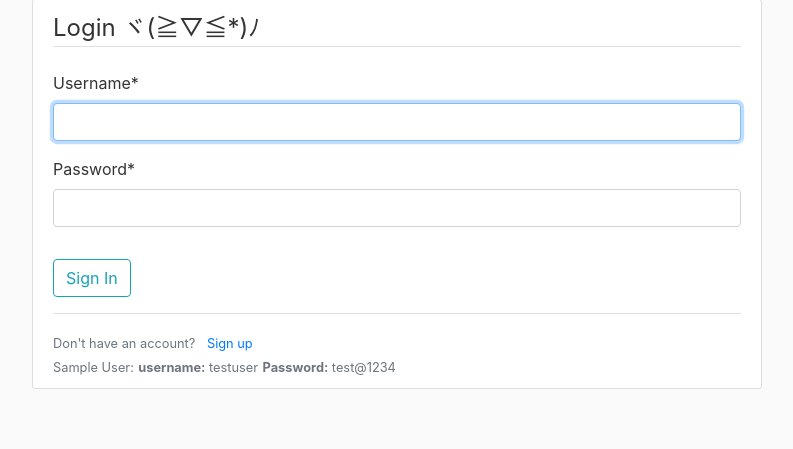
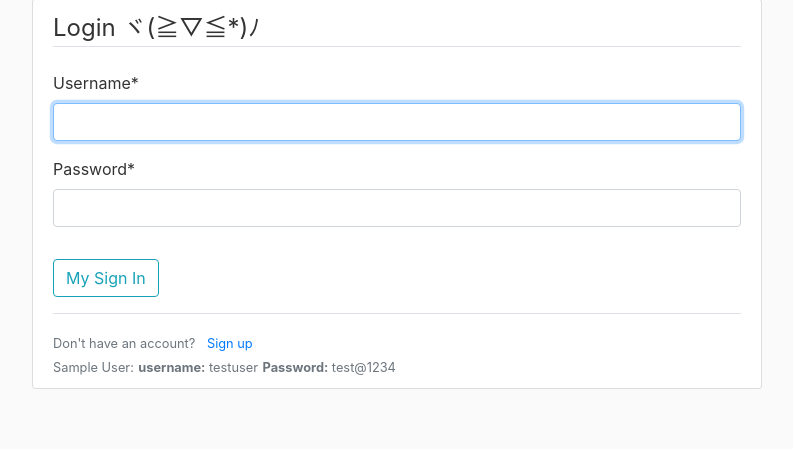
Before and after one commit to royg-9595/musicxshare-src-code, a Django app: page /login/ in a window 1280 px wide. Shown: the part 81-530 px from the top of the page, without its empty margins (53-846 px from the left). Run offline with Django 4.2, Linux system fonts and the light colour scheme; some libraries are stand-ins or nearby versions.

Commit message:
Update login.html

```diff
--- a/musicshare/templates/login.html
+++ b/musicshare/templates/login.html
@@ -9,7 +9,7 @@
                 {{ form | crispy }}
             </fieldset>
             <div class="form-group">
-                <button class="btn btn-outline-info" type="Submit">Sign In</button>
+                <button class="btn btn-outline-info" type="Submit">My Sign In</button>
             </div>
         </form>
         <div class="border-top pt-3">
```
